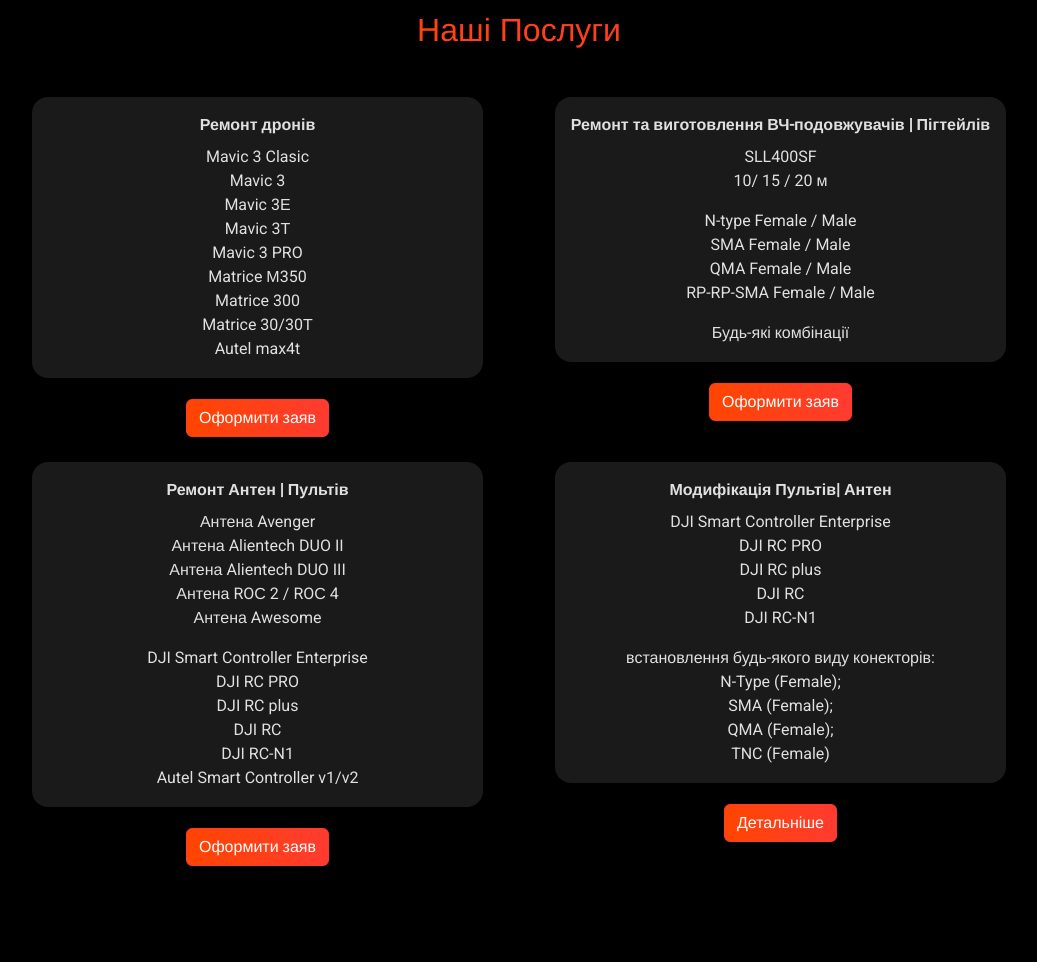
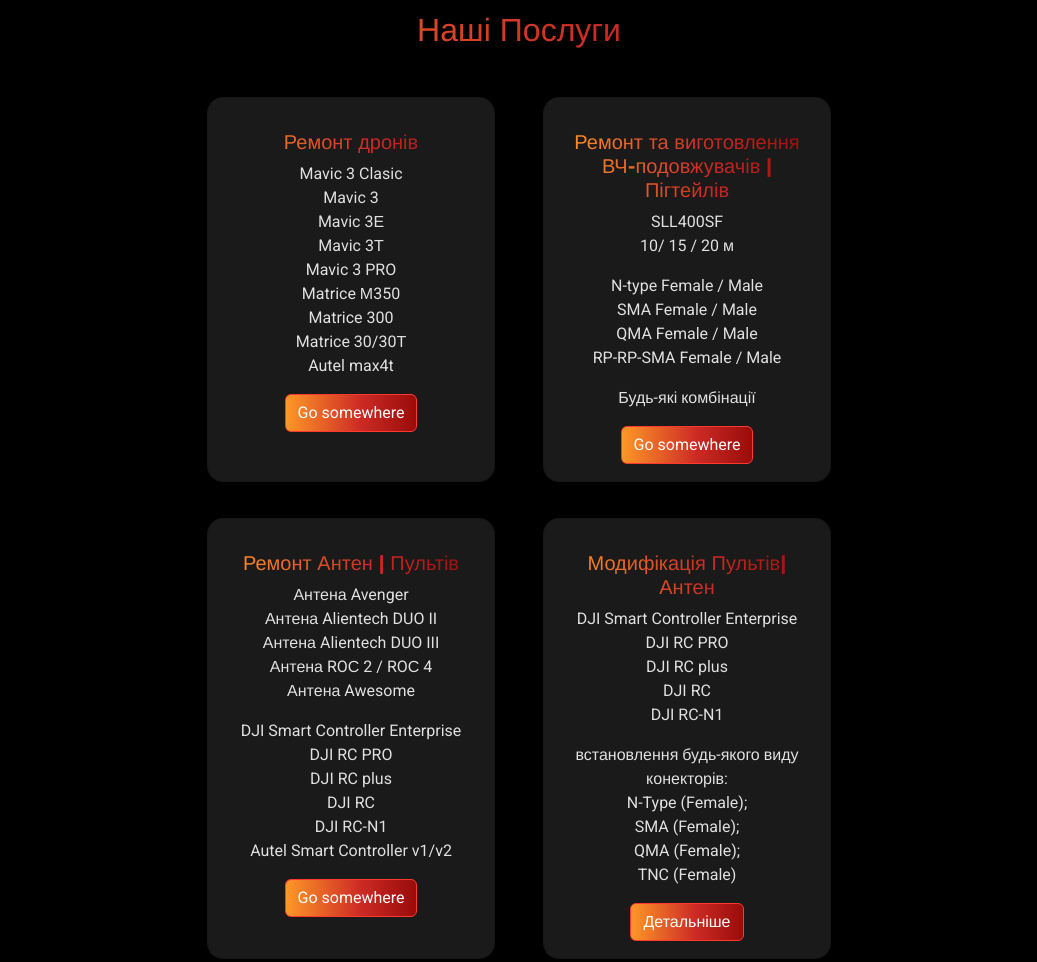
Before and after one commit to Ivan4232/Quadro.ua, a plain HTML site: page index.html in a window 1280 px wide. Shown: the part 1520-2482 px from the top of the page, without its empty margins (121-1158 px from the left). Drawn offline with nearby package versions, Linux system fonts and the light colour scheme.

Commit message:
services,card

```diff
--- a/css/style.css
+++ b/css/style.css
@@ -28,7 +28,7 @@
   --bs-orange: #ff4500;
   --bs-font-sans-serif: "Roboto", "Helvetica Neue", Arial, sans-serif;
   --bs-heading-font: "Montserrat", "Helvetica Neue", Arial, sans-serif;
-  --bs-gradient: linear-gradient(90deg, rgba(255,69,0,1) 0%, rgba(255,59,48,1) 100%);
+  --bs-gradient: linear-gradient(90deg, rgba(254, 151, 39, 1) 0%, rgba(205, 43, 37, 1) 57%, rgba(153, 12, 10, 1) 100%);
   --bs-body-color: #E0E0E0; /* white */
   --bs-heading-color: #ff3830; /* white */
   --bs-body-bg: #000;
@@ -241,7 +241,7 @@
 =============================================*/
 
 
-.services-card{
+.card{
   background: rgba(255, 255, 255, 0.1);
   padding: 16px 0 1px;
   border-radius: 16px;
@@ -250,11 +250,6 @@
   span{
     font-weight: 700;
   }
-}
-
-.services-btn{
-  background: inherit;
-  border: none;
 }
 
 /*=============================================
--- a/index.html
+++ b/index.html
@@ -206,13 +206,11 @@
             <section class="services-section py-5" id="services-section">
               <div class="container">
                 <h2 class="text-center mb-5">Наші Послуги</h2>
-                <div class="row d-flex justify-content-center gap-lg-5">
-                  <div class="col-12 text-center mb-4 col-lg-5">
-                    <div class="services-card">
-                      <p class="mb-2">
-                        <span >Ремонт дронів</span>
-                      </p>
-                      <p>Mavic 3 Clasic<br>
+                <div class="row d-flex justify-content-center gap-md-5 mb-3">
+                    <div class="card" style="width: 18rem;">
+                      <div class="card-body text-center">
+                        <h5 class="card-title">Ремонт дронів</h5>
+                        <p class="card-text">Mavic 3 Clasic<br>
                         Mavic 3<br>
                         Mavic 3Е<br>
                         Mavic 3Т<br>
@@ -221,17 +219,13 @@
                         Matrice 300<br>
                         Matrice 30/30Т<br>
                         Autel max4t</p>
+                        <a href="https://docs.google.com/forms/d/e/1FAIpQLSca44CN2jpy23PK866Jyzfn82n3pyWSAyJQyRLLWCAXbANCSA/viewform" class="btn btn-primary">Go somewhere</a>
                       </div>
-                      <button class="services-btn">
-                        <a class="btn btn-primary" href="https://docs.google.com/forms/d/e/1FAIpQLSca44CN2jpy23PK866Jyzfn82n3pyWSAyJQyRLLWCAXbANCSA/viewform">Оформити заяв</a>
-                      </button>
                     </div>
-                  <div class="col-12 text-center mb-4 col-lg-5">
-                    <div class="services-card">
-                      <p class="mb-2">
-                        <span>Ремонт та виготовлення
-                        ВЧ-подовжувачів | Пігтейлів</span>
-                      </p>
+                    <div class="card" style="width: 18rem;">
+                      <div class="card-body text-center">
+                        <h5 class="card-title">Ремонт та виготовлення
+                        ВЧ-подовжувачів | Пігтейлів</h5>
                         <p>SLL400SF<br>
                            10/ 15 / 20 м</p>
                         <p>N-type Female / Male<br>
@@ -239,20 +233,15 @@
                            QMA Female / Male<br>
                            RP-RP-SMA Female / Male</p>
                         <p>Будь-які комбінації</p>
-                    </div>
-                    <button class="services-btn">
-                      <a class="btn btn-primary"
-                        href="https://forms.gle/vFmC5UyUv5TAoo9eA">Оформити
-                        заяв</a>
-                    </button>
+                        <a href="https://forms.gle/vFmC5UyUv5TAoo9eA"
+                          class="btn btn-primary">Go somewhere</a>
                       </div>
                     </div>
-                <div class="row d-flex justify-content-center gap-lg-5">
-                  <div class="col-12 text-center mb-4 col-lg-5">
-                    <div class="services-card">
-                      <p class="mb-2">
-                        <span>Ремонт Антен | Пультів</span>
-                      </p>
+                  </div>
+                <div class="row d-flex justify-content-center gap-md-5">
+                  <div class="card" style="width: 18rem;">
+                    <div class="card-body text-center">
+                      <h5 class="card-title">Ремонт Антен | Пультів</h5>
                       <p>Антена Avenger<br>
                         Антена Alientech DUO II<br>
                         Антена Alientech DUO III<br>
@@ -264,18 +253,12 @@
                         DJI RC<br>
                         DJI RC-N1<br>
                         Autel Smart Controller v1/v2</p>
+                      <a href="https://forms.gle/vFmC5UyUv5TAoo9eA" class="btn btn-primary">Go somewhere</a>
                     </div>
-                    <button class="services-btn">
-                      <a class="btn btn-primary"
-                        href="https://forms.gle/vFmC5UyUv5TAoo9eA">Оформити
-                        заяв</a>
-                    </button>
                   </div>
-                  <div class="col-12 text-center mb-4 col-lg-5">
-                    <div class="services-card">
-                      <p class="mb-2">
-                        <span>Модифікація Пультів| Антен</span>
-                      </p>
+                  <div class="card" style="width: 18rem;">
+                    <div class="card-body text-center">
+                      <h5 class="card-title">Модифікація Пультів| Антен</h5>
                       <p>DJI Smart Controller Enterprise<br>
                         DJI RC PRO<br>
                         DJI RC plus<br>
@@ -286,11 +269,8 @@
                         SMA (Female);<br>
                         QMA (Female);<br>
                         TNC (Female)</p>
+                      <a href="https://forms.gle/vFmC5UyUv5TAoo9eA" class="btn btn-primary">Детальніше</a>
                     </div>
-                    <button class="services-btn">
-                      <a class="btn btn-primary"
-                        href="#">Детальніше</a>
-                    </button>
                   </div>
                 </div>
                 </div>
```
Lines whose indentation alone changed are shown as unchanged.
